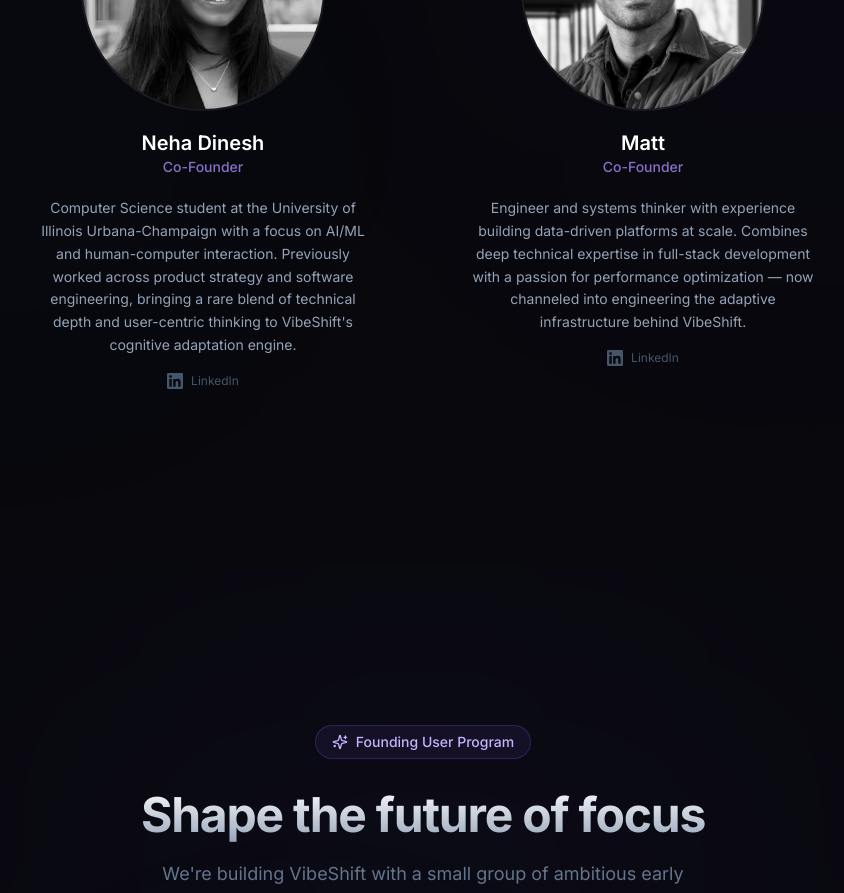
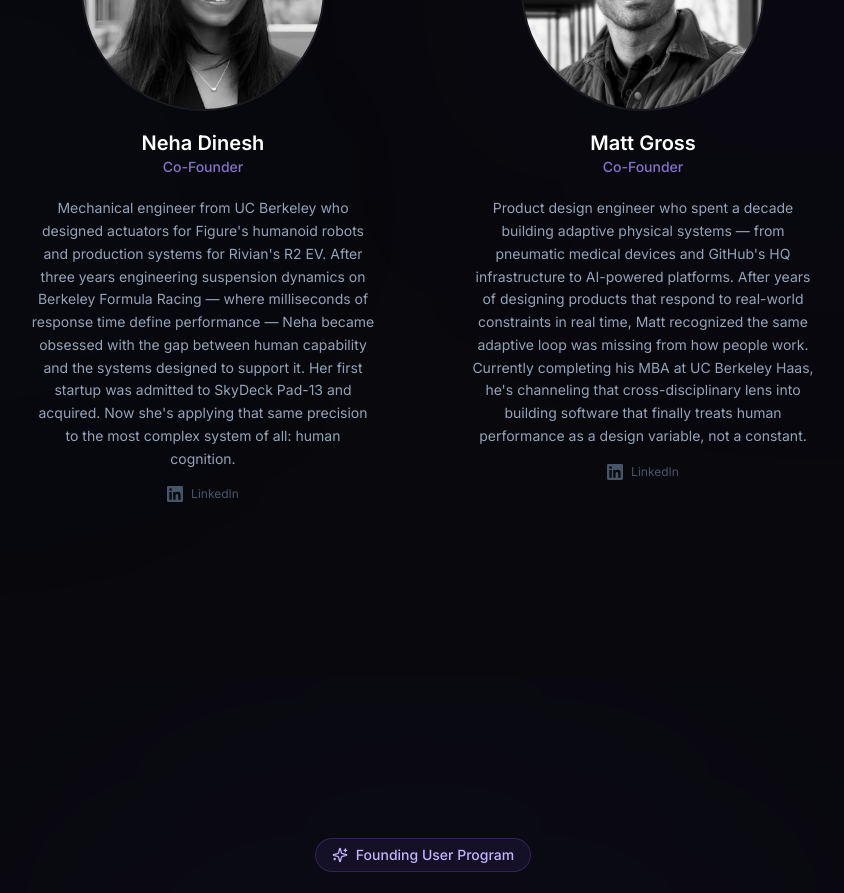
Before and after one commit to CinnamonGrossCrunch/vibeshift.me, a Next.js app: page / in a window 1280 px wide. Shown: the part 8420-9313 px from the top of the page, without its empty margins (217-1061 px from the left). Built offline with nearby package versions, Linux system fonts and the light colour scheme.

Commit message:
Update founder bios with mission-aligned LinkedIn context

```diff
--- a/components/Founders.tsx
+++ b/components/Founders.tsx
@@ -9,15 +9,15 @@ const founders = [
     role: "Co-Founder",
     image: "/headshots/Neha Headshot.jpg",
     linkedin: "https://www.linkedin.com/in/menehadinesh/",
-    bio: "Computer Science student at the University of Illinois Urbana-Champaign with a focus on AI/ML and human-computer interaction. Previously worked across product strategy and software engineering, bringing a rare blend of technical depth and user-centric thinking to VibeShift's cognitive adaptation engine.",
+    bio: "Mechanical engineer from UC Berkeley who designed actuators for Figure's humanoid robots and production systems for Rivian's R2 EV. After three years engineering suspension dynamics on Berkeley Formula Racing — where milliseconds of response time define performance — Neha became obsessed with the gap between human capability and the systems designed to support it. Her first startup was admitted to SkyDeck Pad-13 and acquired. Now she's applying that same precision to the most complex system of all: human cognition.",
     grayscale: true,
   },
   {
-    name: "Matt",
+    name: "Matt Gross",
     role: "Co-Founder",
     image: "/headshots/MAtt Head Shot .jpeg",
     linkedin: "https://www.linkedin.com/in/menehadinesh/",
-    bio: "Engineer and systems thinker with experience building data-driven platforms at scale. Combines deep technical expertise in full-stack development with a passion for performance optimization — now channeled into engineering the adaptive infrastructure behind VibeShift.",
+    bio: "Product design engineer who spent a decade building adaptive physical systems — from pneumatic medical devices and GitHub's HQ infrastructure to AI-powered platforms. After years of designing products that respond to real-world constraints in real time, Matt recognized the same adaptive loop was missing from how people work. Currently completing his MBA at UC Berkeley Haas, he's channeling that cross-disciplinary lens into building software that finally treats human performance as a design variable, not a constant.",
     grayscale: false,
   },
 ];
```
